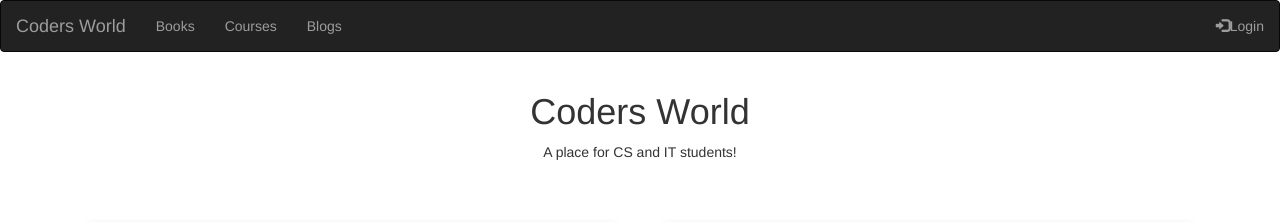
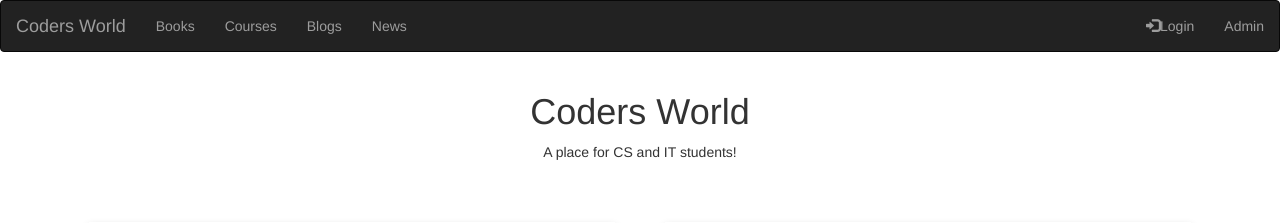
Before and after one commit to SldinkarGECA/CodersWorld, a Django app: page / in a window 1280 px wide. Shown: the top 223 px of the page. Run offline with Django 3.2, Linux system fonts and the light colour scheme; data comes from the database, SQL or seed files in the repository; some libraries are stand-ins or nearby versions.

Commit message:
Added newspage and links

```diff
--- a/codersworld/urls.py
+++ b/codersworld/urls.py
@@ -6,7 +6,7 @@ from django.conf.urls.static import static
 import homepage.views
 import news.views
 urlpatterns = [
+    path('', homepage.views.homepage, name="homepage"),
     path('news/', news.views.news, name="news"),
-    path('', homepage.views.homepage, name="homepage"),
     path('admin/', admin.site.urls),
 ] + static(settings.MEDIA_URL, document_root=settings.MEDIA_ROOT)
--- a/homepage/templates/homepage/homepage.html
+++ b/homepage/templates/homepage/homepage.html
@@ -37,7 +37,7 @@
     <nav class="navbar navbar-inverse fixed-top">
       <div class="container-fluid">
         <div class="navbar-header">
-          <a class="navbar-brand" href="#">Coders World</a>
+          <a class="navbar-brand" href="{% url 'homepage' %}">Coders World</a>
         </div>
         <ul class="nav navbar-nav">
           <li>
@@ -49,12 +49,18 @@
           <li>
             <a href="#">Blogs</a>
           </li>
+          <li>
+            <a href="{% url 'news' %}">News</a>
+          </li>
         </ul>
         <ul class="nav navbar-nav navbar-right">
           <!-- <li><a href="#"><span class="glyphicon glyphicon-user"></span> Sign Up</a></li> -->
           <li>
             <a href="#">
               <span class="glyphicon glyphicon-log-in"></span>Login</a>
+          </li>
+          <li>
+            <a href="{% url 'admin:index' %}">Admin</a>
           </li>
         </ul>
       </div>
```
Also changed, not shown: news/templates/news/news.html (+7 -1 lines).
